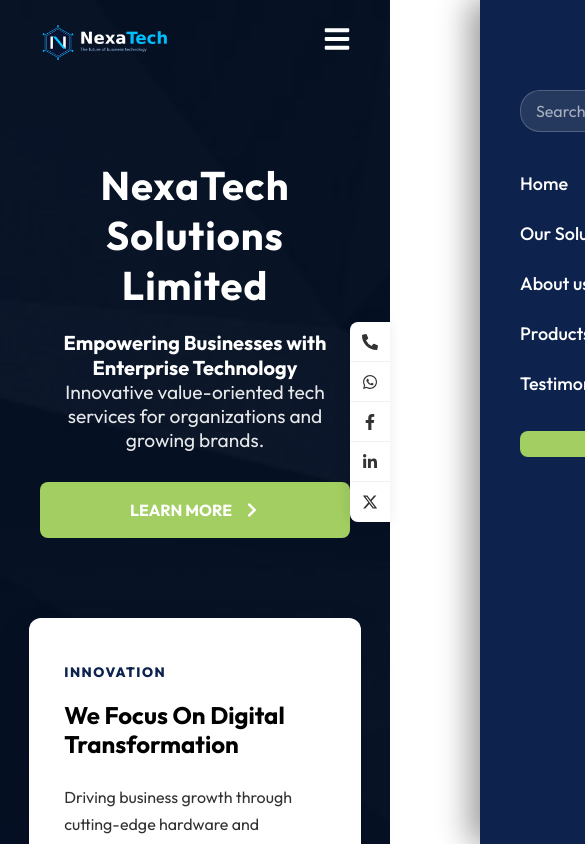
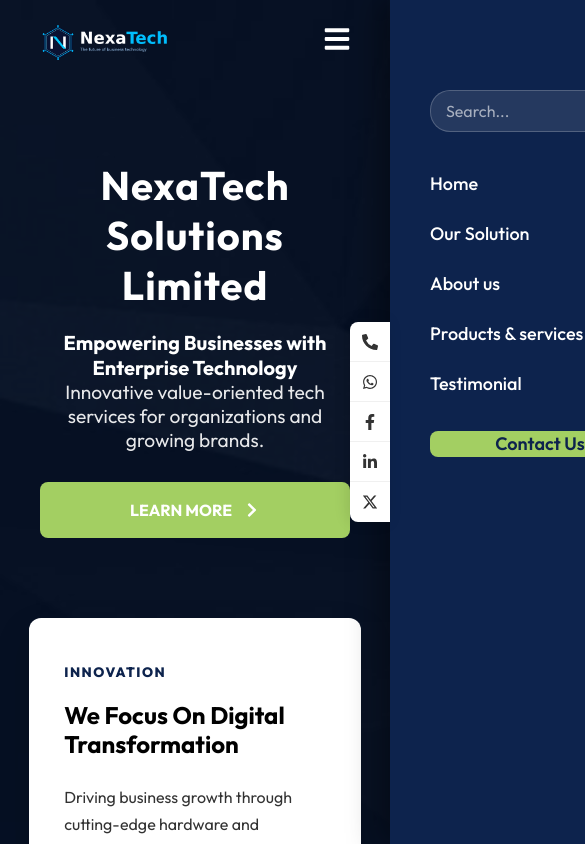
Before and after one commit to Inferno-cmd/Alvion-Consultancy-Group, a React (Vite) app: page / in a window 390 px wide. Shown: the top 844 px of the page, 585 px wide, since content can reach past the window. Built offline with nearby package versions, Linux system fonts and the light colour scheme.

Commit message:
fixed navbar

```diff
--- a/src/components/Navbar/Navbar.css
+++ b/src/components/Navbar/Navbar.css
@@ -1,3 +1,10 @@
+html, body {
+  overflow-x: hidden;
+  width: 100%;
+  margin: 0;
+  padding: 0;
+}
+
 .nx-navbar {
   position: fixed;
   top: 0;
@@ -141,8 +148,8 @@
     position: fixed;
     top: 0;
     left: 0;
-    width: 100vw;
-    height: 100vh;
+    right: 0;
+    bottom: 0;
     background: rgba(0, 0, 0, 0.5);
     backdrop-filter: blur(4px);
     z-index: 9998;
@@ -151,7 +158,7 @@
   .nx-nav-links {
     position: fixed;
     top: 0;
-    right: -100%;
+    right: 0;
     width: 300px;
     height: 100vh;
     background: #0d234d;
@@ -161,14 +168,15 @@
     align-items: flex-start;
     padding: 90px 20px 40px 20px;
     gap: 24px;
-    transition: right 0.4s cubic-bezier(0.16, 1, 0.3, 1);
+    transform: translateX(100%);
+    transition: transform 0.4s cubic-bezier(0.16, 1, 0.3, 1);
     z-index: 10000;
     box-shadow: -10px 0 30px rgba(0, 0, 0, 0.4);
     overflow-y: auto;
   }
 
   .nx-nav-links.nx-open {
-    right: 0;
+    transform: translateX(0);
   }
 
   .nx-close-menu {
```
